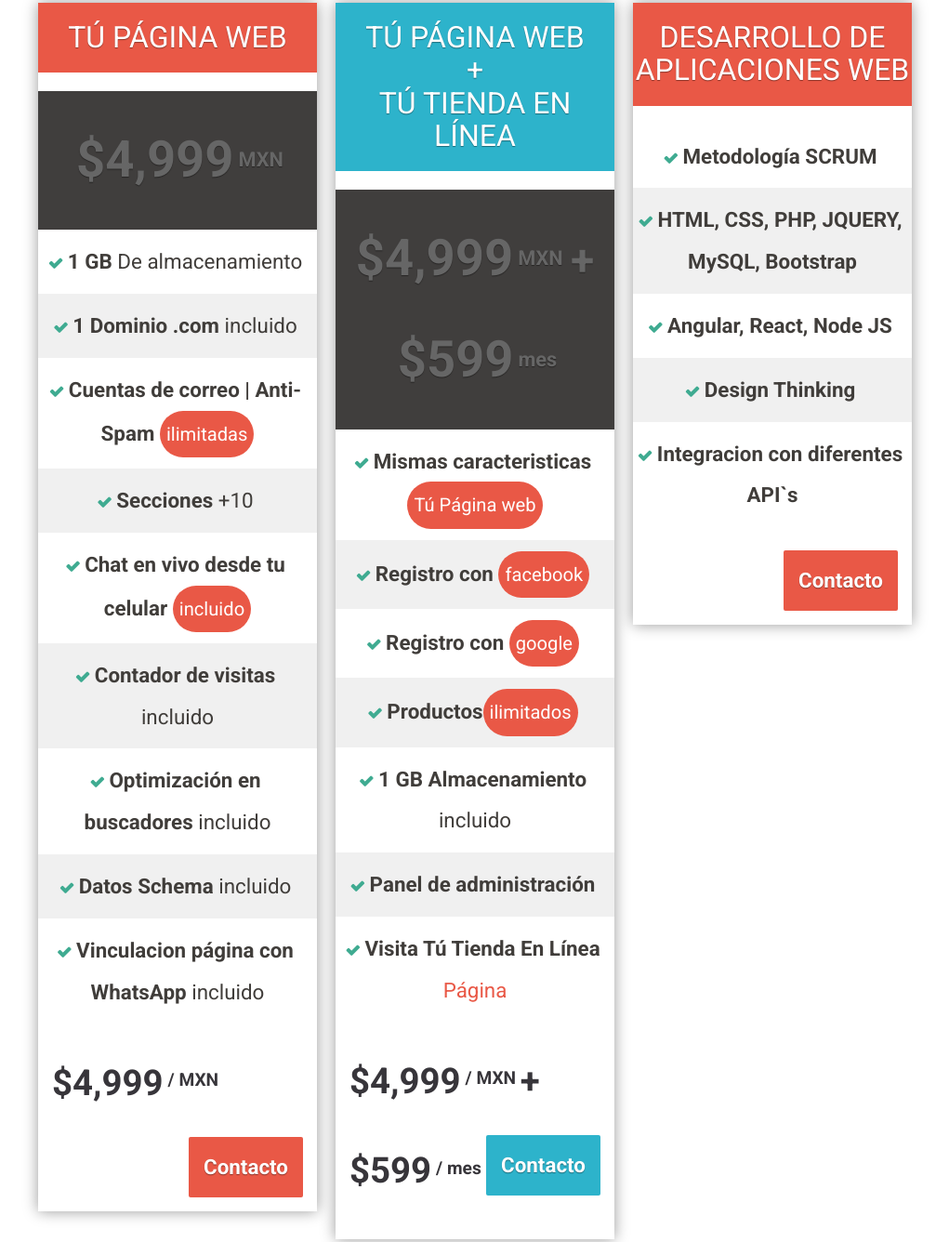
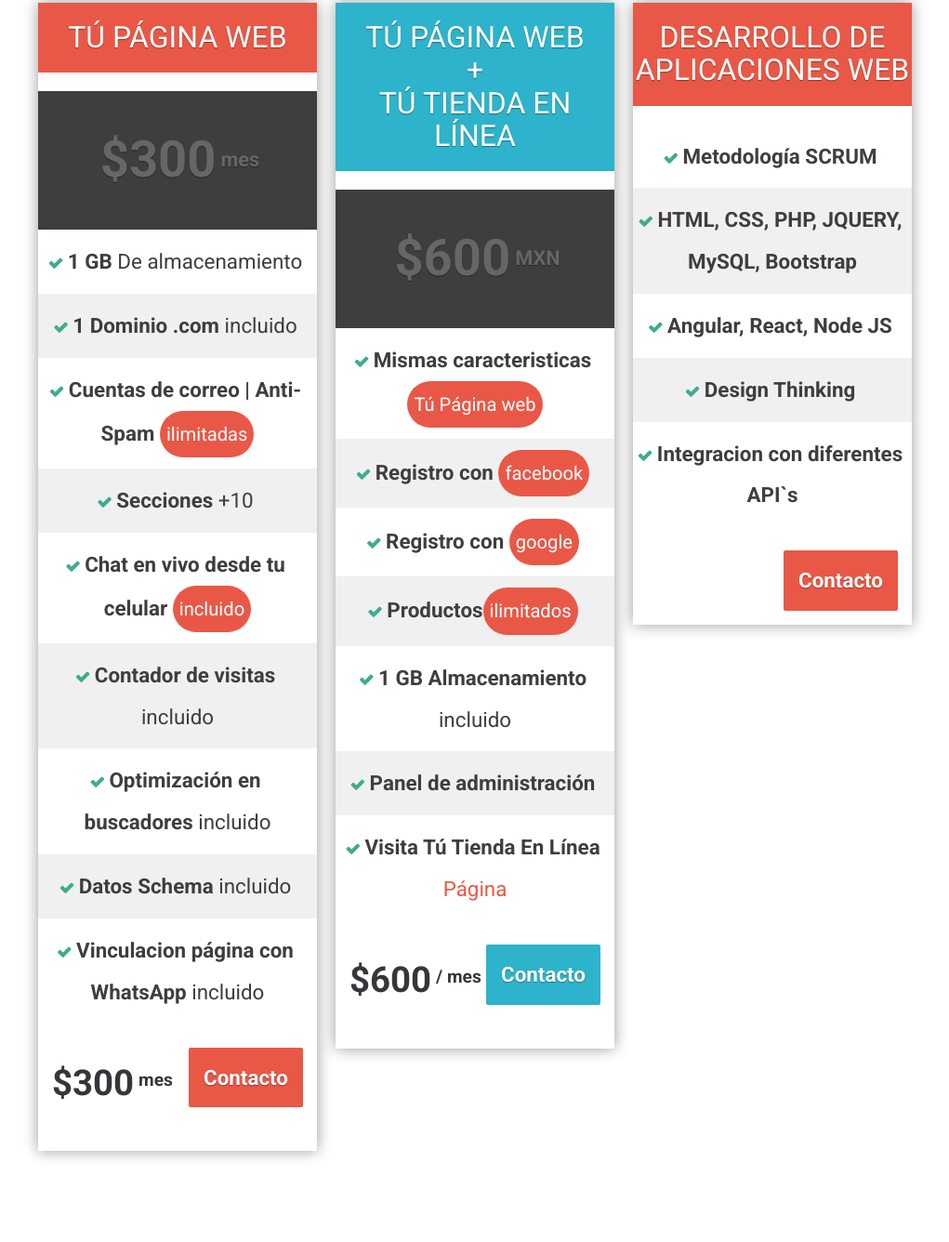
Before and after one commit to joseluis911/comoCrearMiPaginaWeb, a plain HTML site: page precio.html in a window 1280 px wide. Shown: the part 510-1846 px from the top of the page at 93% size, without its empty margins (129-1150 px from the left). Drawn offline with Linux system fonts and the light colour scheme; files whose address does not match are found by name.

Commit message:
ajuste precios

```diff
--- a/precio.html
+++ b/precio.html
@@ -127,7 +127,7 @@
 
 		        <div class="pricing-table">
 		            <h3 class="pricing-title">Tú Página Web</h3>
-		            <div class="price">$4,999<sup>MXN</sup></div>
+		            <div class="price">$300<sup>mes</sup></div>
 		            <!-- Lista de Caracteristicas / Propiedades -->
 		            <ul class="table-list">
 		                <li>1 GB <span>De almacenamiento</span></li>
@@ -142,15 +142,14 @@
 		            </ul>
 		            <!-- Contratar / Comprar -->
 		            <div class="table-buy">
-		                <p>$4,999<sup>/ MXN</sup></p>
+		                <p>$300<sup>mes</sup></p>
 		                <a href="http://comocrearmipaginaweb.com.mx/contact.html" class="pricing-action">Contacto</a>
 		            </div>
 		        </div>
 
 		        <div class="pricing-table recommended">
 		            <h3 class="pricing-title">Tú Página Web <br> + <br>Tú Tienda En Línea</h3>
-		            <div class="price">$4,999<sup>MXN</sup> <small>+</small>
-		            	<br> $599<sup>mes</sup>
+		            <div class="price">$600<sup>MXN</sup>
 		            </div>
 		            <!-- Lista de Caracteristicas / Propiedades -->
 		            <ul class="table-list">
@@ -165,8 +164,8 @@
 		            </ul>
 		            <!-- Contratar / Comprar -->
 		            <div class="table-buy">
-		                <p>$4,999<sup>/ MXN</sup>
-		                	+ <br> <p>$599<sup>/ mes</sup>
+		                <p>$600<sup>/ mes</sup>
+
 		                </p>
 		                <a href="http://comocrearmipaginaweb.com.mx/contact.html" class="pricing-action">Contacto</a>
 		            </div>
```
Also changed, not shown: index.html (+1 -1 lines), images/img_bg_5.png (added).
